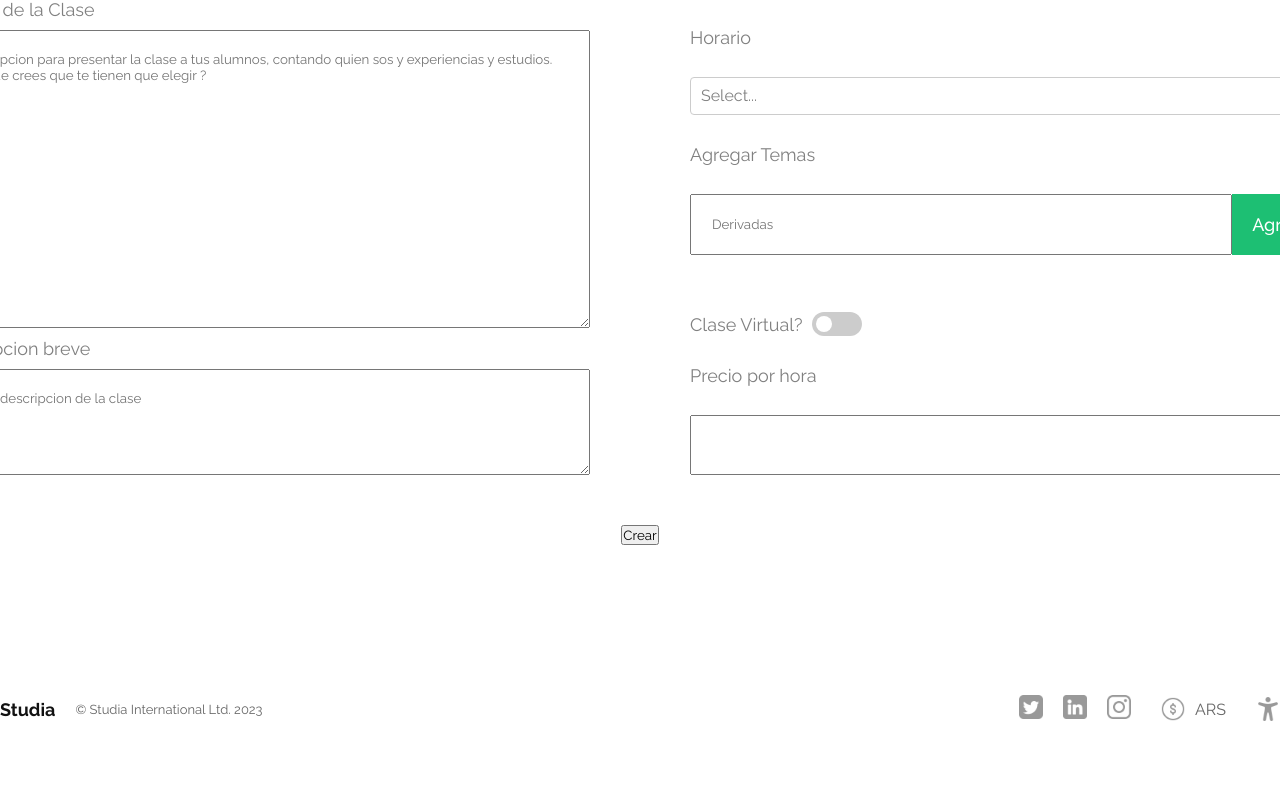
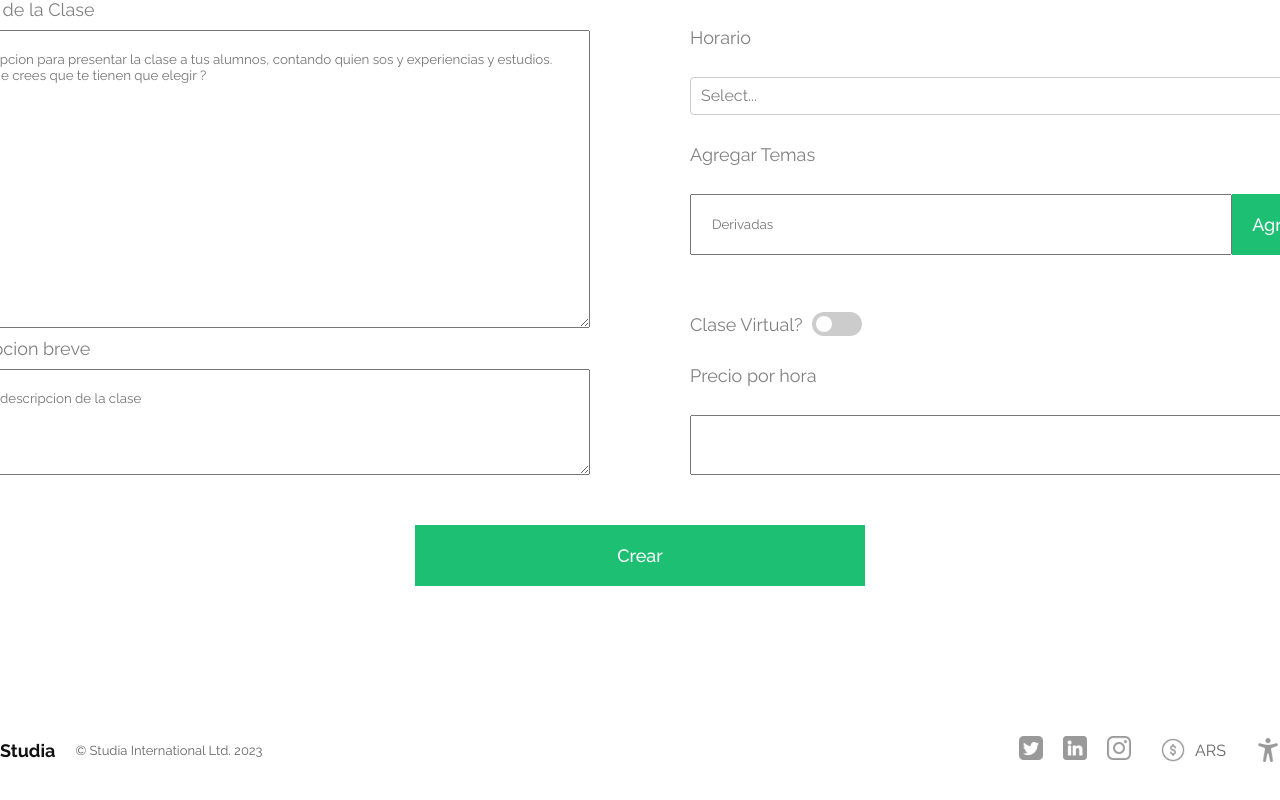
Before and after one commit to belenesutn/front-studia, a React (Vite) app: page /add in a window 1280 px wide. Shown: the part 443-1243 px from the top of the page. Before the commit the page ends 1216 px from the top, so only its background shows below. Built offline with nearby package versions, Linux system fonts and the light colour scheme.

Commit message:
agrego css

```diff
--- a/src/pages/add/Add.jsx
+++ b/src/pages/add/Add.jsx
@@ -159,7 +159,7 @@ const Add = () => {
         </div>
         <div className="container">
         <div className="add">
-        <button onClick={handleSubmit}>
+        <button className="boton" onClick={handleSubmit}>
                 {uploading ? "Creando..." : "Crear"}
         </button>
                 </div>
```
